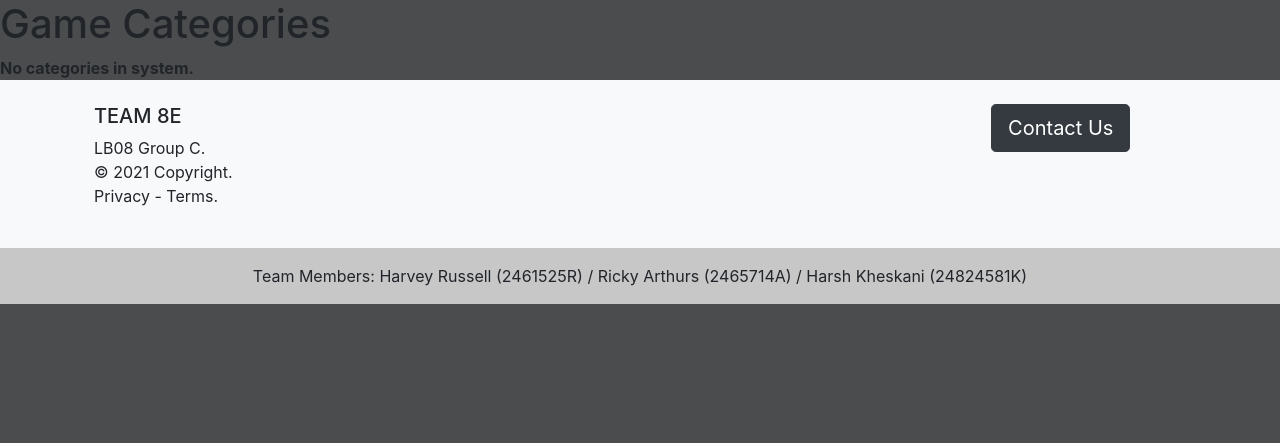
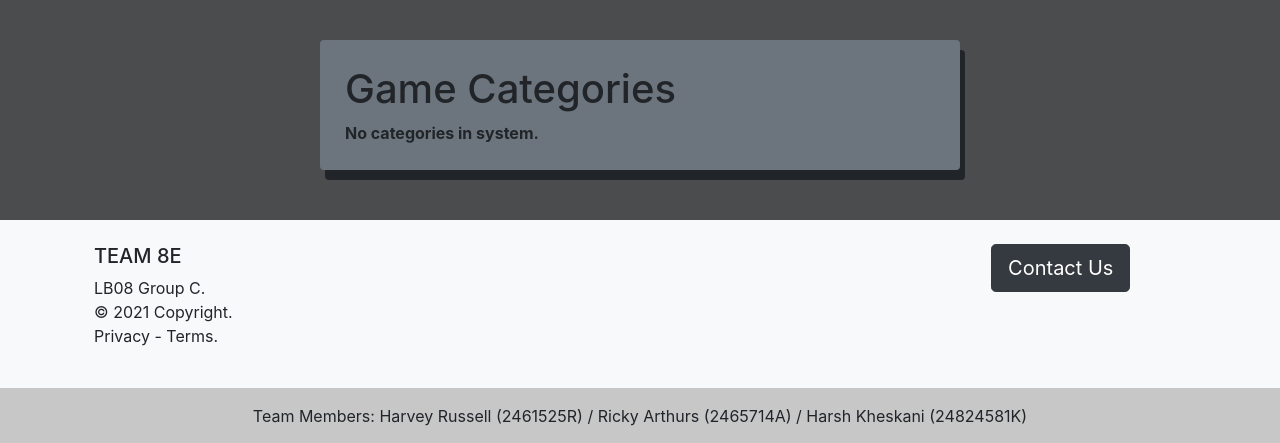
Before and after one commit to harshkheskani/rate_the_game, a Django app: page /rate_the_game_app/category/ in a window 1280 px wide. Shown: the part 90-533 px from the top of the page. Run offline with Django 3.2, Linux system fonts and the light colour scheme; data that the repository does not hold is empty; some libraries are stand-ins or nearby versions.

Commit message:
css for categories and games

```diff
--- a/templates/rate_the_game_app/category.html
+++ b/templates/rate_the_game_app/category.html
@@ -7,6 +7,7 @@
 
 {% block body_block %}
 	{% if category %}
+	<div class="bg-secondary rounded" style="margin:auto; width:50%; border:3px; padding: 25px; padding-right:5px; margin-top:40px; margin-bottom: 50px; box-shadow: 5px 10px;">
 	<h1>{{ category.name }}</h1>
 		{% if games %}
 		<ul>
@@ -21,5 +22,5 @@
 				<a href="{% url 'rate_the_game_app:add_game' category.slug %}">Add Game</a> <br />
 		{% endif %}
 	{% endif %}
-
+	</div>
 {% endblock %}
--- a/templates/rate_the_game_app/list.html
+++ b/templates/rate_the_game_app/list.html
@@ -6,6 +6,8 @@
 {% endblock %}
 
 {% block body_block %}
+
+	<div class="bg-secondary rounded" style="margin:auto; width:50%; border:3px; padding: 25px; padding-right:5px; margin-top:40px; margin-bottom: 50px; box-shadow: 5px 10px;">
 	<h1>Game Categories</h1>
 	{% if categories %}
 			{% for c in categories %}
@@ -15,4 +17,5 @@
 	{% else %}
 			<strong>No categories in system.</strong>
 	{% endif %}
+	</div>
 {% endblock %}
```
